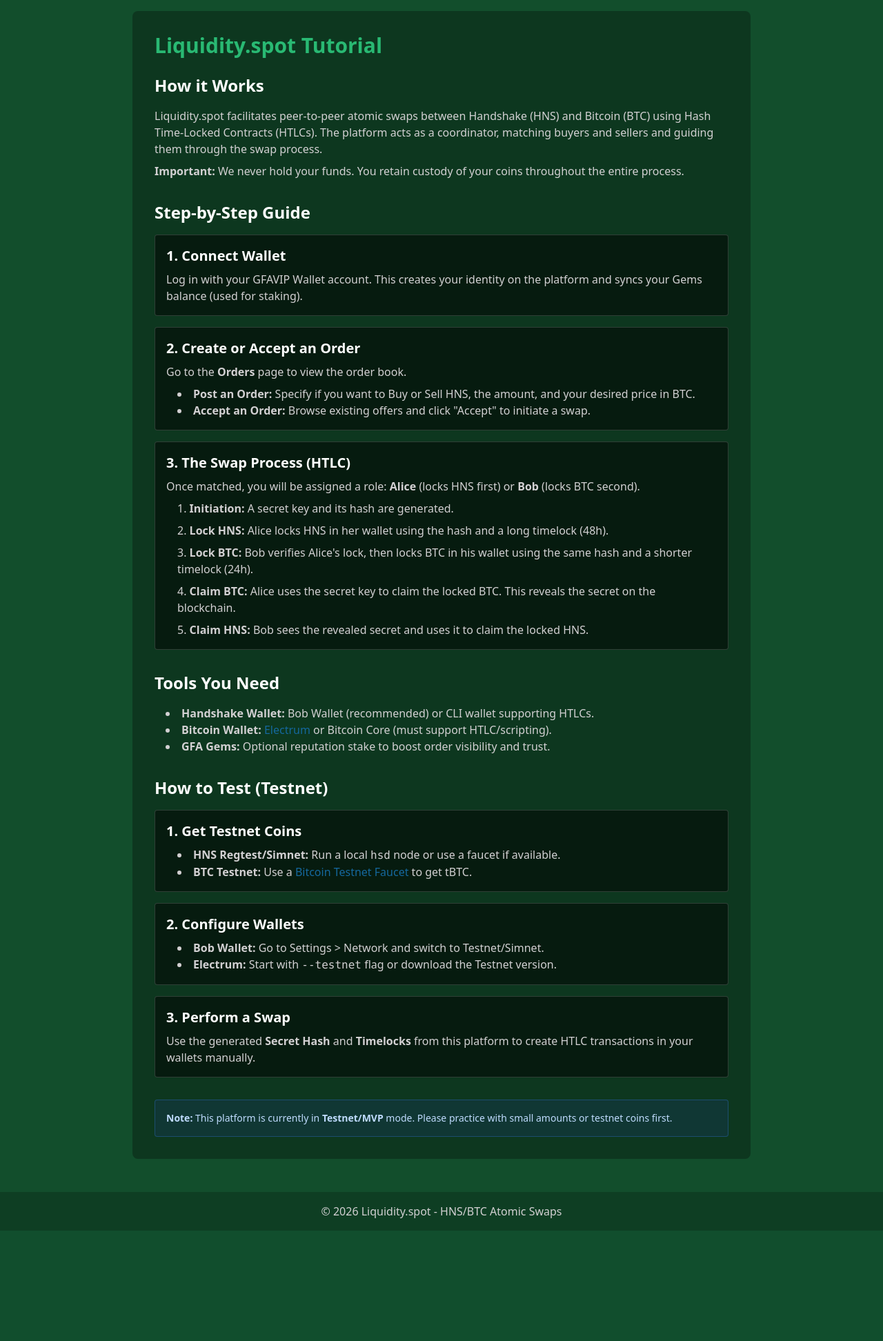
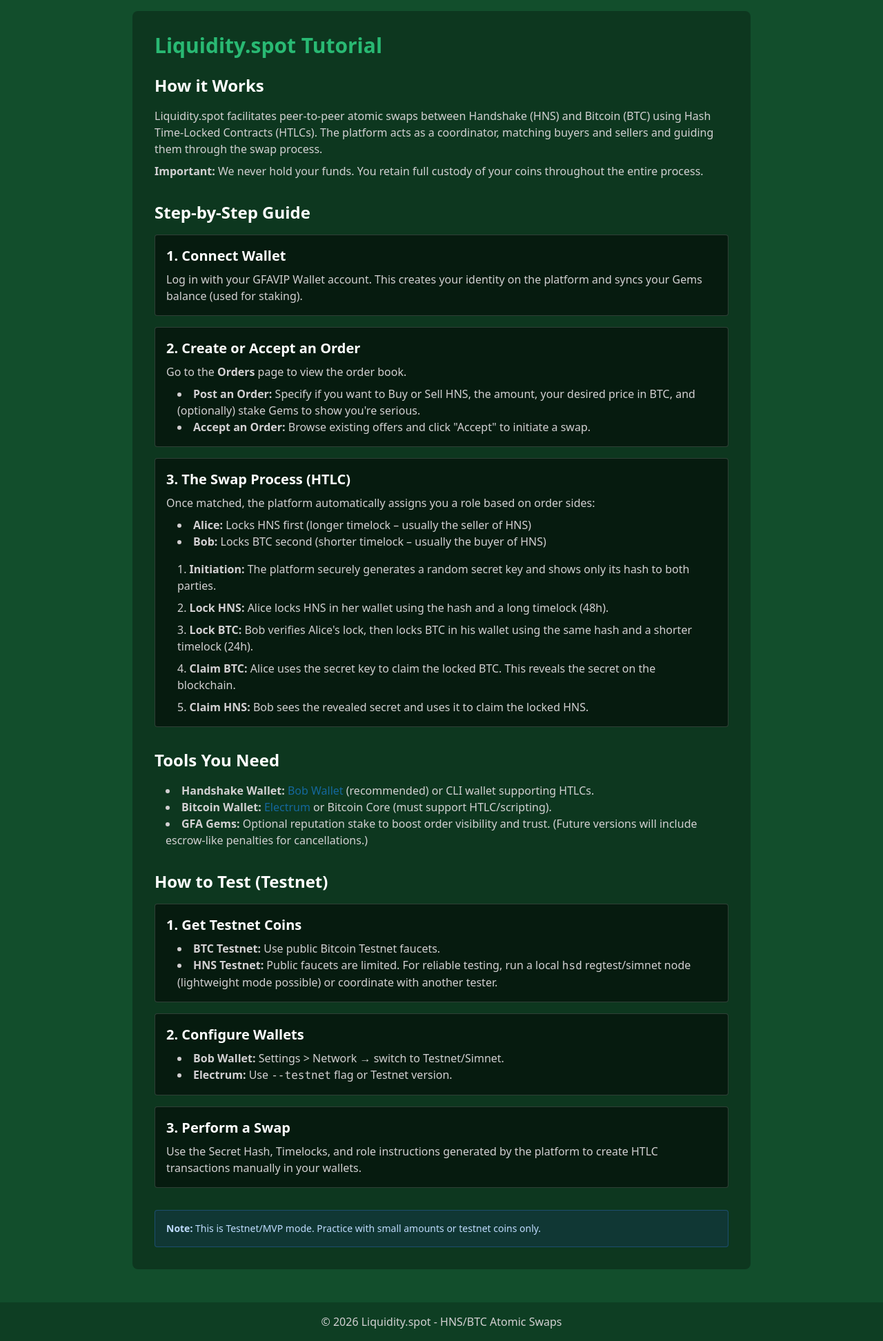
Before and after one commit to shadstoneofficial/liquidity-spot, a Flask app: page /tutorial in a window 1280 px wide. Shown: the part 72-2016 px from the top of the page at 69% size. Before the commit the page ends 1856 px from the top, so only its background shows below. Run offline with Flask 3, Linux system fonts and the light colour scheme; some libraries are stand-ins or nearby versions.

Commit message:
tutorial tweak

```diff
--- a/templates/tutorial.html
+++ b/templates/tutorial.html
@@ -12,7 +12,7 @@
                 The platform acts as a coordinator, matching buyers and sellers and guiding them through the swap process.
             </p>
             <p class="mt-2">
-                <strong>Important:</strong> We never hold your funds. You retain custody of your coins throughout the entire process.
+                <strong>Important:</strong> We never hold your funds. You retain full custody of your coins throughout the entire process.
             </p>
         </section>
 
@@ -29,17 +29,21 @@
                     <h3 class="text-xl font-bold text-white mb-2">2. Create or Accept an Order</h3>
                     <p>Go to the <strong>Orders</strong> page to view the order book.</p>
                     <ul class="list-disc list-inside mt-2 ml-4">
-                        <li><strong>Post an Order:</strong> Specify if you want to Buy or Sell HNS, the amount, and your desired price in BTC.</li>
+                        <li><strong>Post an Order:</strong> Specify if you want to Buy or Sell HNS, the amount, your desired price in BTC, and (optionally) stake Gems to show you're serious.</li>
                         <li><strong>Accept an Order:</strong> Browse existing offers and click "Accept" to initiate a swap.</li>
                     </ul>
                 </div>
 
                 <div class="bg-black/50 p-4 rounded border border-gfa-grey/20">
                     <h3 class="text-xl font-bold text-white mb-2">3. The Swap Process (HTLC)</h3>
-                    <p class="mb-2">Once matched, you will be assigned a role: <strong>Alice</strong> (locks HNS first) or <strong>Bob</strong> (locks BTC second).</p>
+                    <p class="mb-2">Once matched, the platform automatically assigns you a role based on order sides:</p>
+                    <ul class="list-disc list-inside mb-4 ml-4">
+                        <li><strong>Alice:</strong> Locks HNS first (longer timelock – usually the seller of HNS)</li>
+                        <li><strong>Bob:</strong> Locks BTC second (shorter timelock – usually the buyer of HNS)</li>
+                    </ul>
 
                     <ol class="list-decimal list-inside space-y-2 ml-4">
-                        <li><strong>Initiation:</strong> A secret key and its hash are generated.</li>
+                        <li><strong>Initiation:</strong> The platform securely generates a random secret key and shows only its hash to both parties.</li>
                         <li><strong>Lock HNS:</strong> Alice locks HNS in her wallet using the hash and a long timelock (48h).</li>
                         <li><strong>Lock BTC:</strong> Bob verifies Alice's lock, then locks BTC in his wallet using the same hash and a shorter timelock (24h).</li>
                         <li><strong>Claim BTC:</strong> Alice uses the secret key to claim the locked BTC. This reveals the secret on the blockchain.</li>
@@ -52,9 +56,9 @@
         <section>
             <h2 class="text-2xl font-bold mb-4 text-white">Tools You Need</h2>
             <ul class="list-disc list-inside ml-4">
-                <li><strong>Handshake Wallet:</strong> <a href="https://bobwallet.io/" class="text-gfa-blue hover:underline" target="_blank"></a>Bob Wallet</a> (recommended) or CLI wallet supporting HTLCs.</li>
+                <li><strong>Handshake Wallet:</strong> <a href="https://bobwallet.io/" class="text-gfa-blue hover:underline" target="_blank">Bob Wallet</a> (recommended) or CLI wallet supporting HTLCs.</li>
                 <li><strong>Bitcoin Wallet:</strong> <a href="https://electrum.org/" class="text-gfa-blue hover:underline" target="_blank">Electrum</a> or Bitcoin Core (must support HTLC/scripting).</li>
-                <li><strong>GFA Gems:</strong> Optional reputation stake to boost order visibility and trust.</li>
+                <li><strong>GFA Gems:</strong> Optional reputation stake to boost order visibility and trust. (Future versions will include escrow-like penalties for cancellations.)</li>
             </ul>
         </section>
 
@@ -64,26 +68,26 @@
                 <div class="bg-black/50 p-4 rounded border border-gfa-grey/20">
                     <h3 class="text-xl font-bold text-white mb-2">1. Get Testnet Coins</h3>
                     <ul class="list-disc list-inside ml-4">
-                        <li><strong>HNS Regtest/Simnet:</strong> Run a local <code>hsd</code> node or use a faucet if available.</li>
-                        <li><strong>BTC Testnet:</strong> Use a <a href="https://coinfaucet.eu/en/btc-testnet/" class="text-gfa-blue hover:underline" target="_blank">Bitcoin Testnet Faucet</a> to get tBTC.</li>
+                        <li><strong>BTC Testnet:</strong> Use public Bitcoin Testnet faucets.</li>
+                        <li><strong>HNS Testnet:</strong> Public faucets are limited. For reliable testing, run a local <code>hsd</code> regtest/simnet node (lightweight mode possible) or coordinate with another tester.</li>
                     </ul>
                 </div>
                 <div class="bg-black/50 p-4 rounded border border-gfa-grey/20">
                     <h3 class="text-xl font-bold text-white mb-2">2. Configure Wallets</h3>
                     <ul class="list-disc list-inside ml-4">
-                        <li><strong>Bob Wallet:</strong> Go to Settings &gt; Network and switch to Testnet/Simnet.</li>
-                        <li><strong>Electrum:</strong> Start with <code>--testnet</code> flag or download the Testnet version.</li>
+                        <li><strong>Bob Wallet:</strong> Settings &gt; Network &rarr; switch to Testnet/Simnet.</li>
+                        <li><strong>Electrum:</strong> Use <code>--testnet</code> flag or Testnet version.</li>
                     </ul>
                 </div>
                 <div class="bg-black/50 p-4 rounded border border-gfa-grey/20">
                     <h3 class="text-xl font-bold text-white mb-2">3. Perform a Swap</h3>
-                    <p>Use the generated <strong>Secret Hash</strong> and <strong>Timelocks</strong> from this platform to create HTLC transactions in your wallets manually.</p>
+                    <p>Use the Secret Hash, Timelocks, and role instructions generated by the platform to create HTLC transactions manually in your wallets.</p>
                 </div>
             </div>
         </section>
 
         <div class="mt-8 p-4 bg-blue-900/20 border border-blue-500/30 rounded text-sm text-blue-200">
-            <strong>Note:</strong> This platform is currently in <strong>Testnet/MVP</strong> mode. Please practice with small amounts or testnet coins first.
+            <strong>Note:</strong> This is Testnet/MVP mode. Practice with small amounts or testnet coins only.
         </div>
     </div>
 </div>
```
